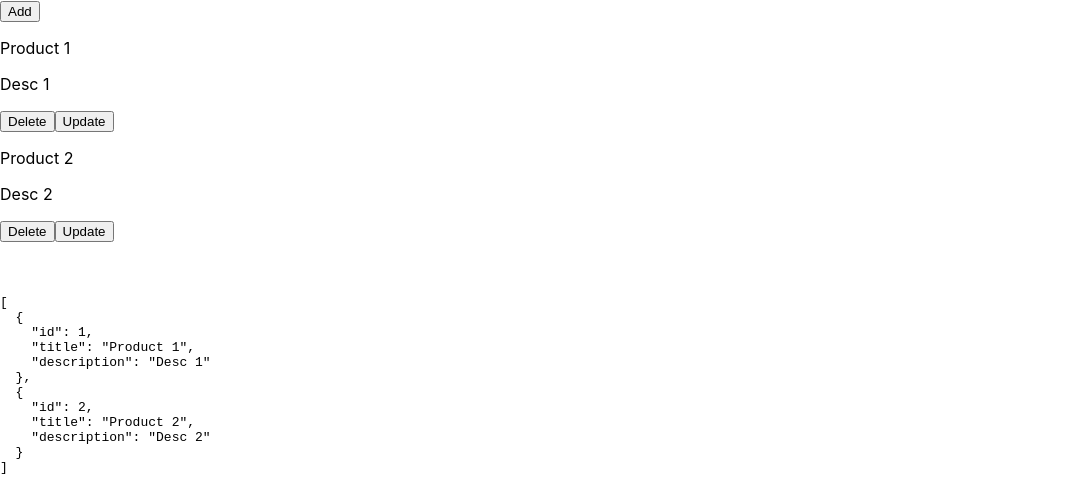
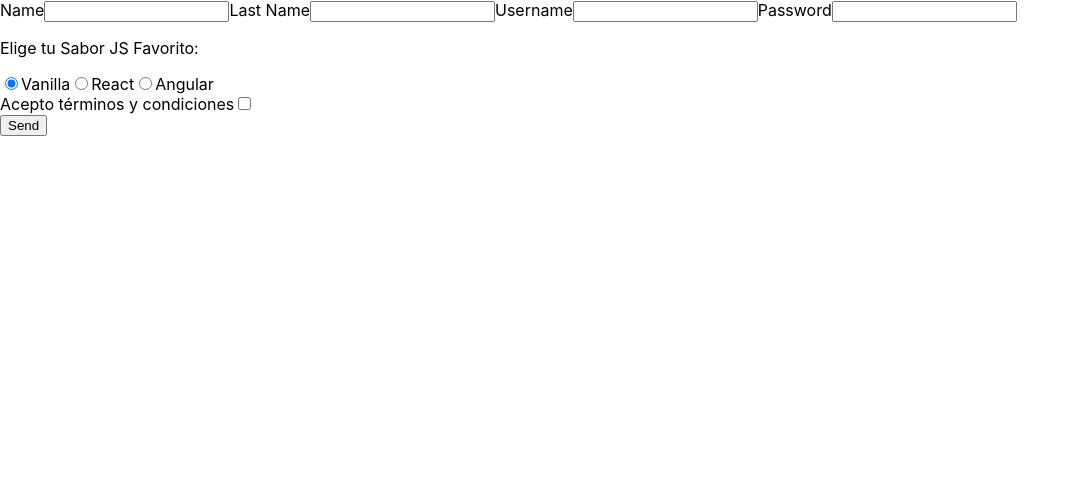
Before and after one commit to jkevxx/01-usestate-apps, a React (Create React App) app: page / in a window 1280 px wide. Shown: the top 502 px of the page, without its empty margins (0-1080 px from the left). Built offline with nearby package versions, Linux system fonts and the light colour scheme.

Commit message:
Forms using one state

```diff
--- a/src/App.js
+++ b/src/App.js
@@ -1,11 +1,12 @@
-import './App.css';
-import ShoppingCartApp from './components/5ShoppingCart/ShoppingCartApp';
-// import TodoApp from './components/todo/TodoApp';
+import "./App.css";
+// import ShoppingCartApp from "./components/5ShoppingCart/ShoppingCartApp";
+import Forms from "./components/6Forms/Forms";
+// import TodoApp from "./components/todo/TodoApp";
 
-// import Counter from './components/1Counter/CounterApp';
-// import ConditionalApp from './components/2Conditional/ConditionalApp';
-// import ErrorApp from './components/3Error/ErrorApp';
-// import ProductApp from './components/4Product/ProductApp';
+// import Counter from "./components/1Counter/CounterApp";
+// import ConditionalApp from "./components/2Conditional/ConditionalApp";
+// import ErrorApp from "./components/3Error/ErrorApp";
+// import ProductApp from "./components/4Product/ProductApp";
 
 function App() {
   return (
@@ -15,7 +16,8 @@ function App() {
       {/* <ConditionalApp /> */}
       {/* <ErrorApp /> */}
       {/* <ProductApp /> */}
-      {<ShoppingCartApp />}
+      {/* <ShoppingCartApp /> */}
+      <Forms />
     </div>
   );
 }
--- /dev/null
+++ b/src/components/6Forms/Forms.jsx
@@ -0,0 +1,115 @@
+import React, { useState } from "react";
+
+const data = {
+  name: "",
+  lastName: "",
+  username: "",
+  password: "",
+};
+
+const Forms = () => {
+  const [values, setValues] = useState(data);
+
+  const handleChangeInput = (e) => {
+    // console.log(e.target.value);
+    console.log(e.target);
+    const { name, value } = e.target;
+    setValues({
+      ...values,
+      // [e.target.name]: e.target.value,
+      [name]: value,
+    });
+  };
+
+  const handleChecked = (e) => {
+    setValues({
+      ...values,
+      [e.target.name]: e.target.checked,
+    });
+  };
+
+  const handleSubmit = (e) => {
+    e.preventDefault();
+    console.log(values);
+  };
+
+  return (
+    <div>
+      <form onSubmit={handleSubmit}>
+        <label htmlFor="name">Name</label>
+        <input
+          type="text"
+          name="name"
+          defaultValue={values.name}
+          onChange={handleChangeInput}
+        />
+
+        <label htmlFor="lastName">Last Name</label>
+        <input
+          type="text"
+          name="lastName"
+          defaultValue={values.lastName}
+          onChange={handleChangeInput}
+        />
+
+        <label htmlFor="username">Username</label>
+        <input
+          type="text"
+          name="username"
+          defaultValue={values.username}
+          onChange={handleChangeInput}
+        />
+
+        <label htmlFor="password">Password</label>
+        <input
+          type="password"
+          name="password"
+          defaultValue={values.password}
+          onChange={handleChangeInput}
+        />
+
+        <p>Elige tu Sabor JS Favorito:</p>
+        <input
+          type="radio"
+          id="vanilla"
+          name="sabor"
+          value="vanilla"
+          onChange={handleChangeInput}
+          defaultChecked
+        />
+        <label htmlFor="vanilla">Vanilla</label>
+
+        <input
+          type="radio"
+          id="react"
+          name="sabor"
+          value="react"
+          onChange={handleChangeInput}
+        />
+        <label htmlFor="react">React</label>
+
+        <input
+          type="radio"
+          id="angular"
+          name="sabor"
+          value="angular"
+          onChange={handleChangeInput}
+        />
+        <label htmlFor="angular">Angular</label>
+
+        <br />
+        <label htmlFor="terminos">Acepto términos y condiciones</label>
+        <input
+          type="checkbox"
+          id="terminos"
+          name="terminos"
+          onChange={handleChecked}
+        />
+        <br />
+        <button type="submit">Send</button>
+      </form>
+    </div>
+  );
+};
+
+export default Forms;
```
